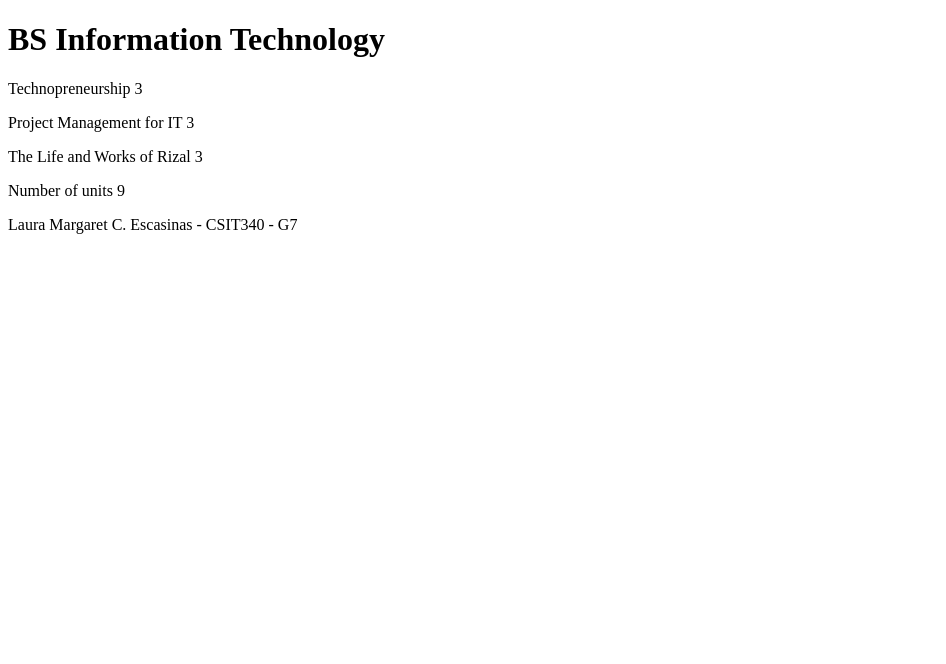
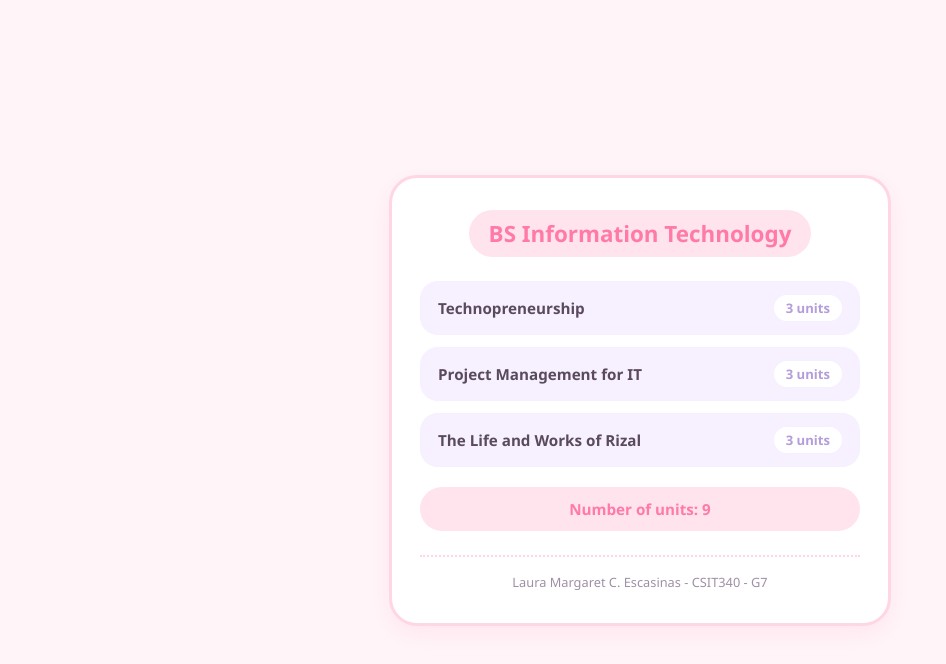
Before and after one commit to lauramargaretescasinas/CSIT340G7-Lab3-Escasinas, a React (Vite) app: page / in a window 1280 px wide. Shown: the top 664 px of the page, without its empty margins (0-946 px from the left). Built offline with nearby package versions, Linux system fonts and the light colour scheme.

Commit message:
1.4: course information step 4

```diff
--- /dev/null
+++ b/src/App.css
@@ -0,0 +1,108 @@
+:root {
+  --bg-color: #fff5f8;
+  --card-bg: #ffffff;
+  --primary-accent: #b39ddb;
+  --border-color: #ffd6e4;
+  --text-main: #5a4a5e;
+  --text-muted: #a08fa6;
+  --chip-bg: #f6f0ff;
+  --tag-bg: #ffe3ed;
+  --tag-text: #ff7aa8;
+}
+
+body {
+  margin: 0;
+  background-color: var(--bg-color);
+  font-family: 'Nunito', 'Segoe UI', system-ui, sans-serif;
+  color: var(--text-main);
+}
+
+.app-container {
+  min-height: 100vh;
+  display: flex;
+  justify-content: center;
+  align-items: center;
+  padding: 24px;
+  box-sizing: border-box;
+}
+
+.card {
+  width: 100%;
+  max-width: 440px;
+  background-color: var(--card-bg);
+  border: 3px solid var(--border-color);
+  border-radius: 28px;
+  padding: 32px 28px;
+  box-shadow: 0 8px 24px rgba(255, 122, 168, 0.12);
+}
+
+.header {
+  text-align: center;
+  margin-bottom: 24px;
+}
+
+.header h1 {
+  display: inline-block;
+  font-size: 1.4rem;
+  color: var(--tag-text);
+  background-color: var(--tag-bg);
+  padding: 8px 20px;
+  border-radius: 999px;
+  margin: 0;
+}
+
+.part-item {
+  display: flex;
+  justify-content: space-between;
+  align-items: center;
+  padding: 14px 18px;
+  background-color: var(--chip-bg);
+  border-radius: 18px;
+  transition: transform 0.15s ease;
+}
+
+.part-item + .part-item {
+  margin-top: 12px;
+}
+
+.part-item:hover {
+  transform: translateY(-2px);
+}
+
+.part-name {
+  font-size: 0.95rem;
+  font-weight: 600;
+}
+
+.part-units {
+  font-size: 0.82rem;
+  font-weight: 600;
+  color: var(--primary-accent);
+  background: #ffffff;
+  padding: 4px 12px;
+  border-radius: 999px;
+}
+
+.total {
+  margin-top: 20px;
+  padding: 12px;
+  text-align: center;
+  font-size: 0.95rem;
+  font-weight: 600;
+  color: var(--tag-text);
+  background-color: var(--tag-bg);
+  border-radius: 999px;
+}
+
+.footer {
+  margin-top: 24px;
+  padding-top: 16px;
+  border-top: 2px dotted var(--border-color);
+  text-align: center;
+  font-size: 0.8rem;
+  color: var(--text-muted);
+}
+
+.footer p {
+  margin: 0;
+}
--- a/src/App.jsx
+++ b/src/App.jsx
@@ -1,64 +1,81 @@
+import './App.css'
+
 const Header = (props) => {
-  return <h1>{props.course}</h1>
+  return (
+    <header className="header">
+      <h1>{props.course}</h1>
+    </header>
+  )
 }
 
 const Part = (props) => {
   return (
-    <p>
-      {props.part.name} {props.part.exercises}
-    </p>
+    <div className="part-item">
+      <span className="part-name">{props.part.name}</span>
+      <span className="part-units">{props.part.exercises} units</span>
+    </div>
   )
 }
 
 const Content = (props) => {
   return (
     <div>
-      <Part part={props.part1} />
-      <Part part={props.part2} />
-      <Part part={props.part3} />
+      <Part part={props.parts[0]} />
+      <Part part={props.parts[1]} />
+      <Part part={props.parts[2]} />
     </div>
   )
 }
 
 const Total = (props) => {
-  return <p>Number of units {props.sum}</p>
+  const totalUnits = props.parts[0].exercises + props.parts[1].exercises + props.parts[2].exercises
+  return (
+    <div className="total">
+      Number of units: {totalUnits}
+    </div>
+  )
 }
 
 const Footer = (props) => {
   return (
+    <footer className="footer">
       <p>
         {props.name} - {props.code} - {props.section}
       </p>
+    </footer>
   )
 }
 
 const App = () => {
   const course = 'BS Information Technology'
 
-  // Refactored to Objects
-  const part1 = {
+  const parts = [
+    {
       name: 'Technopreneurship',
       exercises: 3
-  }
-  const part2 = {
+    },
+    {
       name: 'Project Management for IT',
       exercises: 3
-  }
-  const part3 = {
+    },
+    {
       name: 'The Life and Works of Rizal',
       exercises: 3
     }
+  ]
 
   const studentName = 'Laura Margaret C. Escasinas'
   const courseCode = 'CSIT340'
   const section = 'G7'
 
   return (
-    <div>
+    <div className="app-container">
+      <div className="card">
         <Header course={course} />
-      <Content part1={part1} part2={part2} part3={part3} />
-      <Total sum={part1.exercises + part2.exercises + part3.exercises} />
+        <Content parts={parts} />
+        <Total parts={parts} />
         <Footer name={studentName} code={courseCode} section={section} />
+      </div>
     </div>
   )
 }
```
Lines whose indentation alone changed are shown as unchanged.
